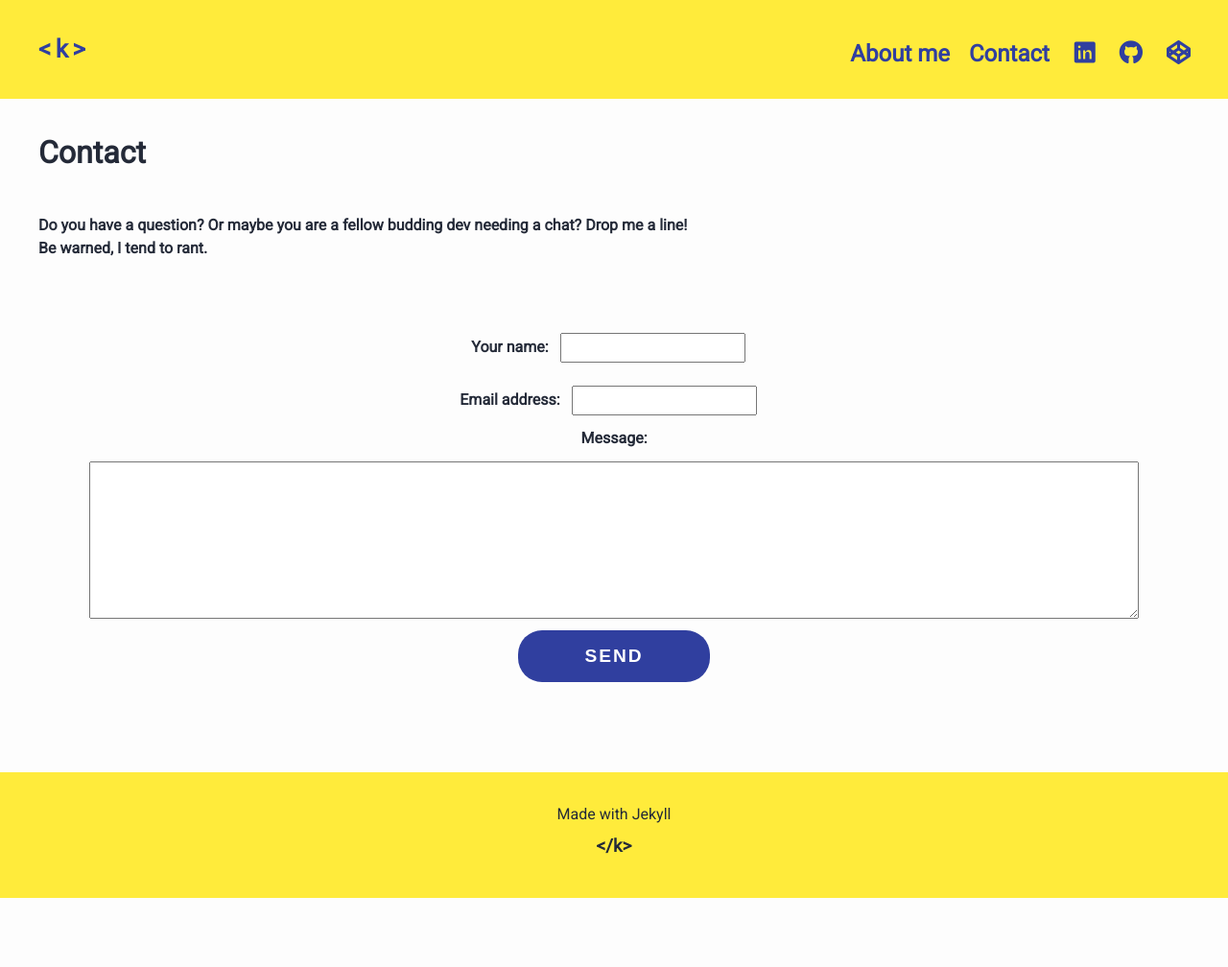
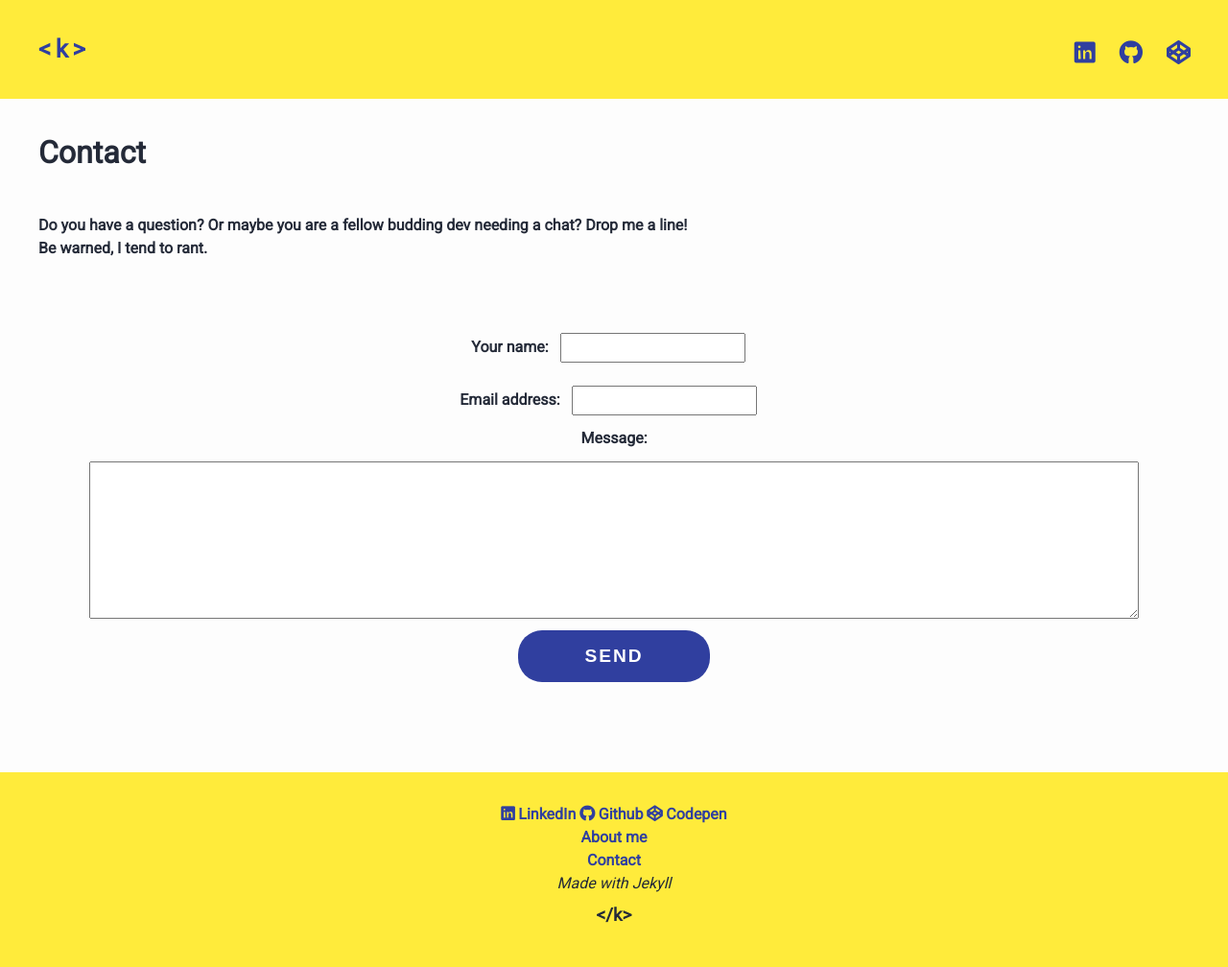
Before and after one commit to krisztin/krisztin.github.io, a Jekyll site: the page built from contact.md, in a window 1280 px wide. Shown: the whole page at 96% size. Built offline with Jekyll 4.4.1, drawn with Linux system fonts in a browser that asks for light colours; nearby versions of some CDN libraries; before the commit the page ends 936 px from its top, so only the background shows below that.

Commit message:
navigation reorg

```diff
--- a/_includes/footer.html
+++ b/_includes/footer.html
@@ -1,6 +1,24 @@
 <footer class="full-bgcol-pop pad-tb-2">
   <div class="wrapper aligncentre">
-    <p>Made with Jekyll</p>
+      <a class="page-link" href="https://www.linkedin.com/in/nkriszti/" target="_blank" aria-label="linkedin profile" rel="noopener">
+        <i class="fab fa-linkedin"></i> LinkedIn
+      </a>
+      <a class="page-link" href="https://github.com/krisztin" target="_blank" aria-label="github profile" rel="noopener">
+        <i class="fab fa-github"></i> Github
+      </a>
+      <a class="page-link" href="https://codepen.io/krisztiiin/" target="_blank" aria-label="codepen profile" rel="noopener">
+        <i class="fab fa-codepen"></i> Codepen
+      </a><br>
+    {%- for path in page_paths -%}
+    {%- assign my_page = site.pages | where: "path", path | first -%}
+
+    {%- if my_page.title -%}
+      {%- unless my_page.exclude -%}
+      <a class="page-link" href="{{ my_page.url | relative_url }}">{{ my_page.title | escape }}</a><br>
+      {%- endunless -%}
+    {%- endif -%}
+  {%- endfor -%}
+    <p><em>Made with Jekyll</em></p>
     <h3>&#60;/k&#62;</h3>
   </div>
 </footer>
--- a/_includes/header.html
+++ b/_includes/header.html
@@ -5,18 +5,7 @@
       {%- assign default_paths = site.pages | map: "path" -%}
       {%- assign page_paths = site.header_pages | default: default_paths -%}
       <a class="site-title" rel="author" href="{{ site.url }}">&#60; k &#62;</a>
-
-      {%- if page_paths -%}
       <nav class="site-nav">
-        {%- for path in page_paths -%}
-          {%- assign my_page = site.pages | where: "path", path | first -%}
-
-          {%- if my_page.title -%}
-            {%- unless my_page.exclude -%}
-            <a class="page-link" href="{{ my_page.url | relative_url }}">{{ my_page.title | escape }}</a>
-            {%- endunless -%}
-          {%- endif -%}
-        {%- endfor -%}
         <a class="page-link" href="https://www.linkedin.com/in/nkriszti/" target="_blank" aria-label="linkedin profile" rel="noopener">
           <i class="fab fa-linkedin"></i>
         </a>
@@ -27,7 +16,6 @@
           <i class="fab fa-codepen"></i>
         </a>
       </nav>
-      {%- endif -%}
     </div>
     {% if page.layout == 'home' %}
       <div class="pad-tb-2">
```
